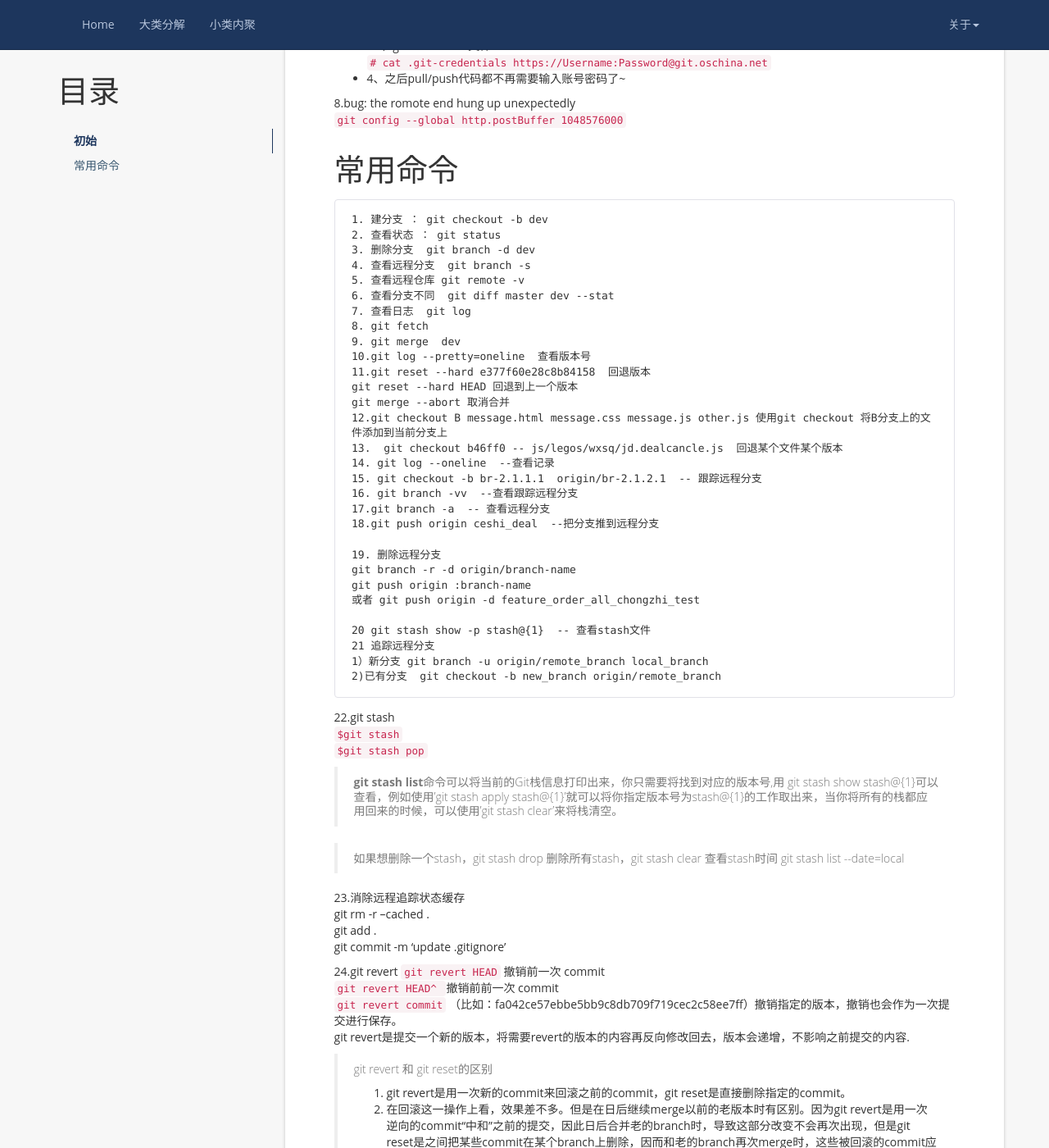
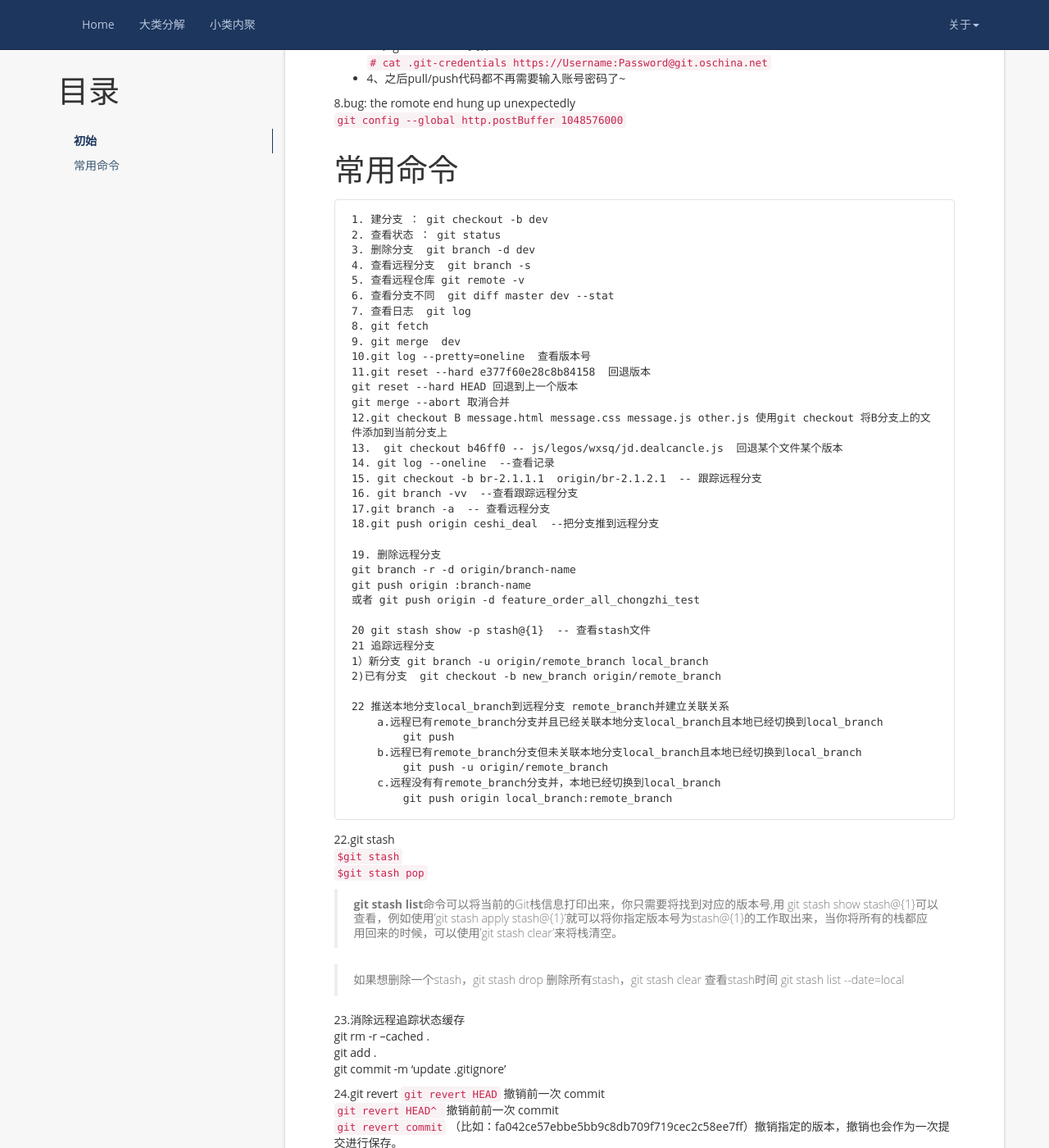
Before and after one commit to lanluohaisi/lanluohaisi.github.io, a Jekyll site: the page built from _posts/2018-09-08-git.md, in a window 1280 px wide and 1400 px high, scrolled down 783 px. Shown: the whole window at 82% size. Built offline with Jekyll 4.4.1, drawn with Linux system fonts in a browser that asks for light colours; nearby versions of some CDN libraries; a script that is not in the unit is left out; comment, search, counter and statistics services are not loaded.

Commit message:
feat: 加入tip

````diff
--- a/_posts/2018-09-08-git.md
+++ b/_posts/2018-09-08-git.md
@@ -78,6 +78,14 @@ git push origin :branch-name
 21 追踪远程分支
 1）新分支 git branch -u origin/remote_branch local_branch
 2)已有分支  git checkout -b new_branch origin/remote_branch
+
+22 推送本地分支local_branch到远程分支 remote_branch并建立关联关系
+    a.远程已有remote_branch分支并且已经关联本地分支local_branch且本地已经切换到local_branch
+        git push
+    b.远程已有remote_branch分支但未关联本地分支local_branch且本地已经切换到local_branch
+        git push -u origin/remote_branch
+    c.远程没有有remote_branch分支并，本地已经切换到local_branch
+        git push origin local_branch:remote_branch
 ```
 
 22.git stash
````
Also changed, not shown: _posts/2018-12-16-tip汇总.md (+2 -0 lines).
